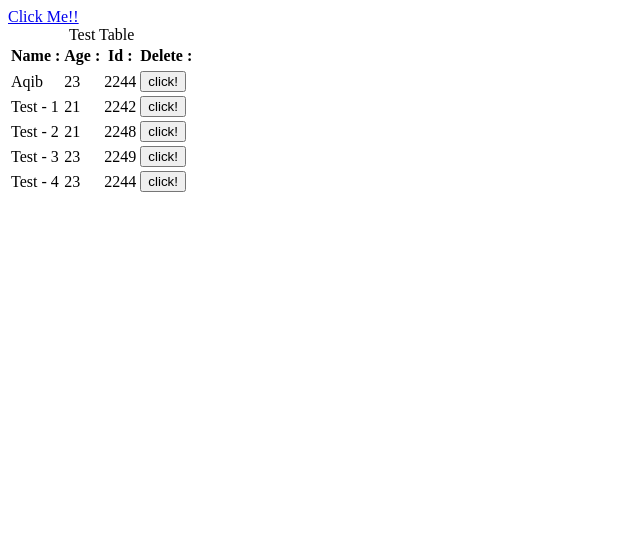
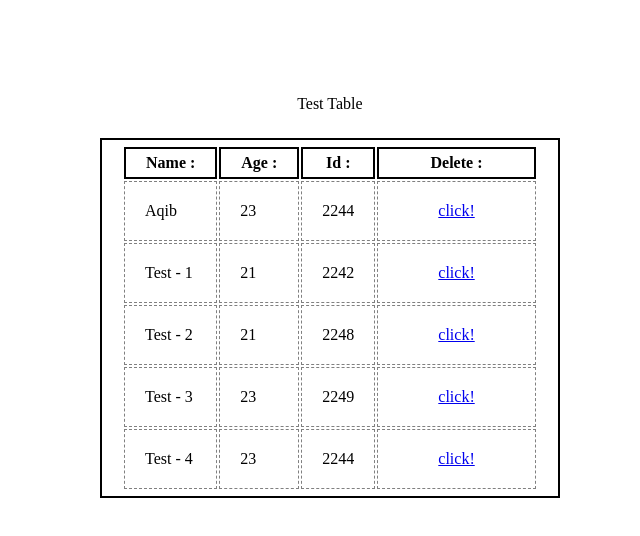
Before and after one commit to AqibYaseen/dataSetAnchor_repo, a plain HTML site: page index.html in a window 1280 px wide. Shown: the whole page, without its empty margins (0-640 px from the left). Drawn offline with Linux system fonts and the light colour scheme.

Commit message:
passing table cell inner text to other page using sessionStorage through dataset property

```diff
--- a/index.html
+++ b/index.html
@@ -5,65 +5,54 @@
     <meta http-equiv="X-UA-Compatible" content="IE=edge">
     <meta name="viewport" content="width=device-width, initial-scale=1.0">
     <title>Document</title>
+    <link rel="stylesheet" href="./style.css">
 </head>
 <body>
-
-    <label for="btn" id ="error"></label>
-</form>
-<a id = "link" href="./about.html" data-clicked="">Click Me!!</a>
-<div id="div1"></div>
-</div></div>
-<div >
 <table id="divTable">
     <caption>Test Table</caption>
-    <tbody id="">
-    <tr>
+    <tbody id="tbody">
+    <tr class="row">
         <th>Name : </th>
         <th>Age : </th>
-        <th id="22">Id : </th>
+        <th>Id : </th>
         <th>Delete :</th>
 
     </tr>
-<tr>
-<tr>
+    <tr id="row1">
         <td>Aqib</td>
         <td>23</td>
-        <td>2244</td>
-        <td><button>click!</button></td>
+        <td class="id">2244</td>
+        <td><a data-idd ="" data-nam="" data-age="" href="./second.html" id="link" >click!</a></td>
 
     </tr>
+    <tr id="row2">
         <td>Test - 1</td>
         <td>21</td>
-    <td>2242</td>
-    <td><button>click!</button></td>
-
+        <td class="id">2242</td>
+        <td><a data-idd ="" data-nam="" data-age="" href="./second.html" id="link" >click!</a></td>
     </tr>
-<tr>
+    <tr id="row3">
         <td>Test - 2</td>
         <td>21</td>
-    <td>2248</td>
-    <td><button>click!</button></td>
-
+        <td class="id">2248</td>
+        <td><a data-idd ="" data-nam="" data-age="" href="./second.html" id="link" >click!</a></td>
     </tr>
-<tr>
+    <tr id="row4">
         <td>Test - 3</td>
         <td>23</td>
-    <td>2249</td>
-    <td><button>click!</button></td>
-
-
+        <td class="id">2249</td>
+        <td><a data-idd ="" data-nam="" data-age="" href="./second.html" id="link" >click!</a></td>
     </tr>
-<tr>
+    <tr id="row5">
         <td>Test - 4</td>
         <td>23</td>
-    <td>2244</td>
-    <td><button>click!</button></td>
-
+        <td class="id">2244</td>
+        <td><a data-idd ="" data-nam="" data-age="" href="#" id="link" >click!</a></td>
     </tr>
 </tbody>
 </table>
 
-
+<script src="./script.js"></script>
 </div>
 </body>
 </html>
--- a/script.js
+++ b/script.js
@@ -0,0 +1,38 @@
+let table = document.getElementById("tbody");
+let link = document.getElementById("link");
+
+
+table.addEventListener('click',function(e){
+    //retrieves id of the row that was clicked then stores the array of elements of that row inside tar
+    let tar = document.getElementById(e.target.parentNode.parentNode.id).getElementsByTagName('td');
+
+    /*passing id of clicked item through session storage using index of table data
+    sessionStorage.setItem("name",tar[2].innerText);
+    */
+
+   e.target.dataset.nam = tar[0].innerText;
+   e.target.dataset.age = tar[1].innerText;
+   e.target.dataset.idd = tar[2].innerText;
+    console.log(tar[0]);
+
+    //passing id of clicked item through session storage using data set property
+
+    sessionStorage.setItem("name",e.target.dataset.nam);
+    sessionStorage.setItem("age",e.target.dataset.age);
+    sessionStorage.setItem("id",e.target.dataset.idd);
+
+
+
+    // console.log(x);
+
+
+
+    console.log();
+
+    // sessionStorage.setItem("name",);
+    // console.log(sessionStorage.getItem("name"));
+    // let row = ;
+    // e.target.parentNode;
+    // console.log(row);
+    // console.log(tar[2].innerText);
+});
--- a/style.css
+++ b/style.css
@@ -0,0 +1,11 @@
+*{
+    margin: 20px;
+    padding: 5px 20px;
+}
+table,th{
+    border: 2px solid black;
+}
+td{
+    border: 1px dashed gray;
+    padding: 20px;
+}
```
Also changed, not shown: second.html (added, +31 -0 lines). Lines whose indentation alone changed are shown as unchanged.
